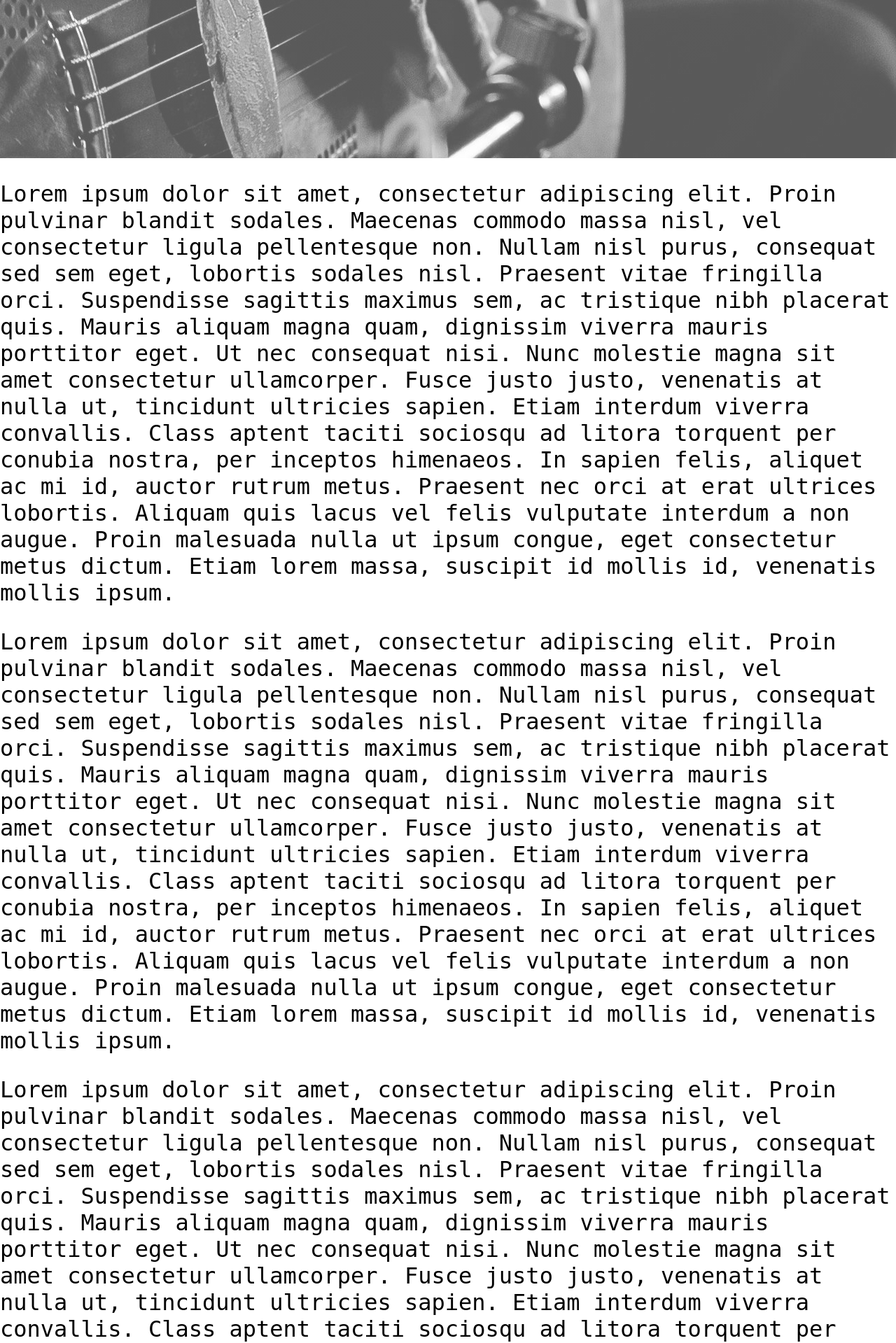
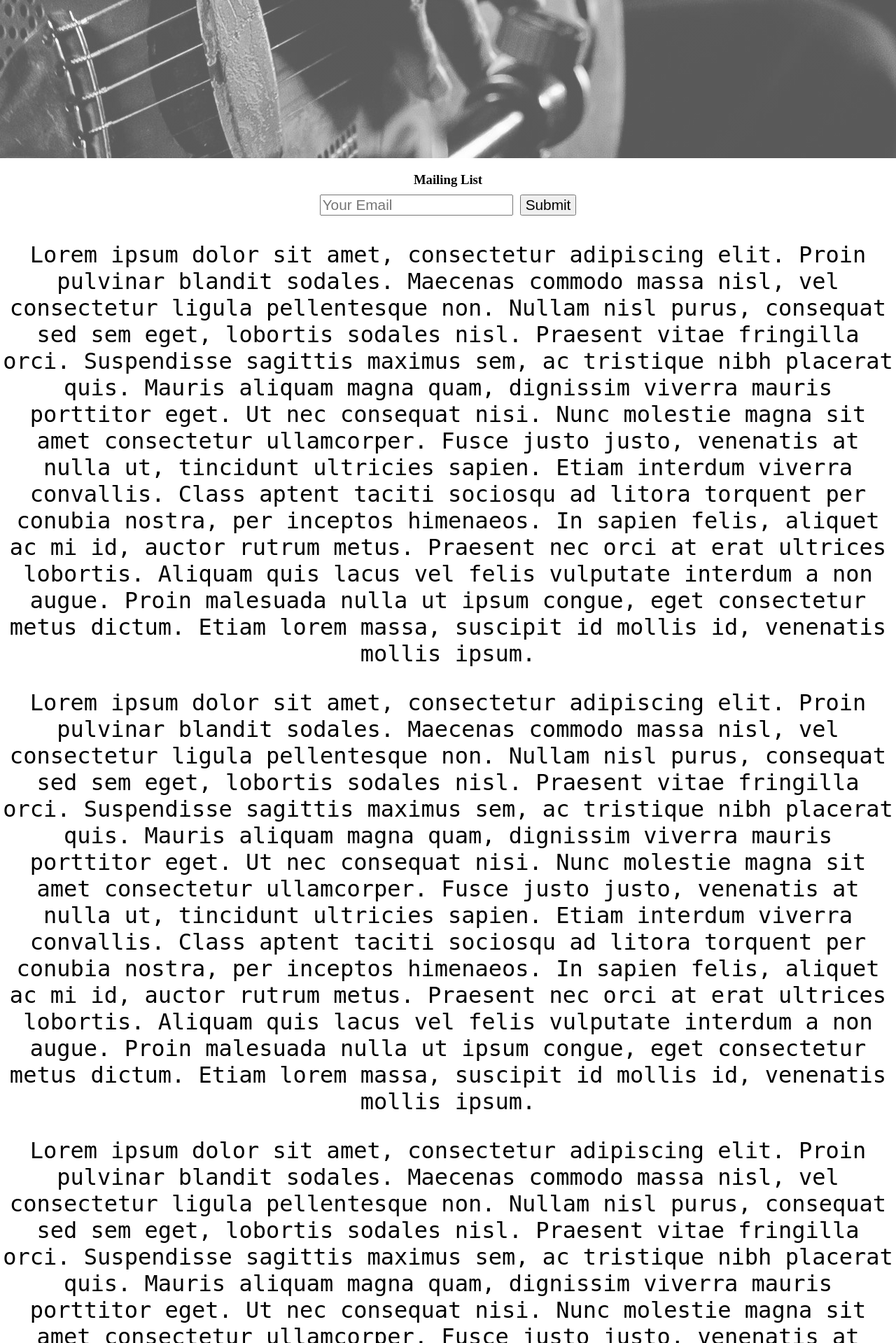
Before and after one commit to mike-jolliffe/JamosBlood, a Django app: page / in a window 1280 px wide. Shown: the part 654-2573 px from the top of the page at 70% size. Run offline with Django 3.2, Linux system fonts and the light colour scheme; some web fonts are replaced.

Commit message:
add mailing list form

```diff
--- a/pages/static/pages/css/main.css
+++ b/pages/static/pages/css/main.css
@@ -5,6 +5,7 @@
 
 body {
     margin: 0;
+    text-align: center;
 }
 
 .bannerBig {
@@ -30,6 +31,31 @@ body {
     transition-duration: 0.7s;
 }
 
+#mailinglistcontainer {
+    display: flex;
+    flex-direction: column;
+    justify-content: center;
+    align-items: center;
+}
+
+#mailinglistcontainer div {
+    display: flex;
+    justify-content: center;
+    align-items: center;
+}
+
+form {
+    display: flex;
+    flex-direction: row;
+    justify-content: center;
+    align-items: center;
+}
+
+input {
+    margin: 5px;
+    font-size: 1.3em;
+}
+
 p {
     font-family: BaddEst, monospace;
     font-size: 2em;
@@ -46,6 +72,13 @@ h1 {
     opacity: 1;
 }
 
+h3 {
+    margin-top: 20px;
+    margin-bottom: 5px;
+}
+
+
+
 nav {
     display: flex;
     flex-direction: row;
--- a/pages/templates/home.html
+++ b/pages/templates/home.html
@@ -12,6 +12,16 @@
 
 {% block content %}
 <body>
+
+    <div id="MailingListContainer">
+        <div>
+            <h3>Mailing List</h3>
+        </div>
+        <form id="emailField">
+            <input id="email" type="text" placeholder="Your Email">
+            <input id="submit" class="button" type="submit">
+        </form>
+    </div>
     <div>
 
         <p>Lorem ipsum dolor sit amet, consectetur adipiscing elit. Proin pulvinar blandit sodales. Maecenas commodo
```
